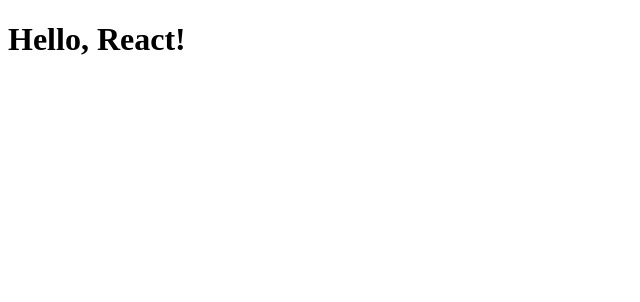
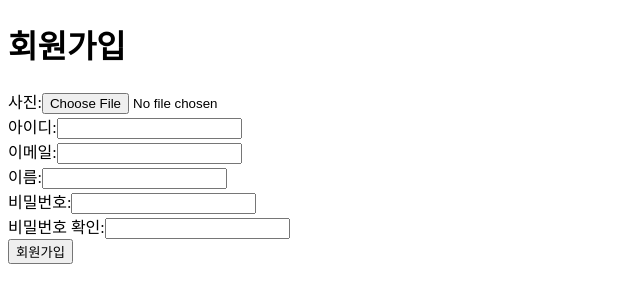
Before and after one commit to kongukjae/KDT-2-Project-C-5, a React app in the folder 3.react/: page / in a window 1280 px wide. Shown: the top 302 px of the page, without its empty margins (0-640 px from the left). Built offline with nearby package versions, Linux system fonts and the light colour scheme.

Commit message:
App.js변경

```diff
--- a/3.react/package.json
+++ b/3.react/package.json
@@ -1,5 +1,5 @@
 { "scripts": {
-  "start": "webpack --mode development --watch"
+  "start": "node src/index.js"
 },
   "dependencies": {
     "react": "^18.2.0",
--- a/3.react/public/index.html
+++ b/3.react/public/index.html
@@ -8,4 +8,5 @@
 </head>
 <body>
     <div id="root"></div>
+    <script src="../dist/bundle.js"></script>
 </html>
--- a/3.react/src/App.js
+++ b/3.react/src/App.js
@@ -1,9 +1,72 @@
-import React from "react";
+import React, { useState } from "react";
 
 function App() {
+  const [form, setForm] = useState({
+    photo: "",
+    id: "",
+    email: "",
+    username: "",
+    password: "",
+    passwordCheck: "",
+  });
+
+  const handleChange = (e) => {
+    setForm({
+      ...form,
+      [e.target.name]: e.target.value,
+    });
+  };
+
+  const handleSubmit = (e) => {
+    e.preventDefault();
+    console.log(form);
+  };
+
   return (
     <div>
-      <h1>Hello, React!</h1>
+      <h1>회원가입</h1>
+      <form onSubmit={handleSubmit}>
+        <div>
+          <label htmlFor="photo">사진:</label>
+          <input type="file" name="photo" id="photo" onChange={handleChange} />
+        </div>
+        <div>
+          <label htmlFor="id">아이디:</label>
+          <input type="text" name="id" id="id" onChange={handleChange} />
+        </div>
+        <div>
+          <label htmlFor="email">이메일:</label>
+          <input type="email" name="email" id="email" onChange={handleChange} />
+        </div>
+        <div>
+          <label htmlFor="username">이름:</label>
+          <input
+            type="text"
+            name="username"
+            id="username"
+            onChange={handleChange}
+          />
+        </div>
+        <div>
+          <label htmlFor="password">비밀번호:</label>
+          <input
+            type="password"
+            name="password"
+            id="password"
+            onChange={handleChange}
+          />
+        </div>
+        <div>
+          <label htmlFor="passwordCheck">비밀번호 확인:</label>
+          <input
+            type="password"
+            name="passwordCheck"
+            id="passwordCheck"
+            onChange={handleChange}
+          />
+        </div>
+        <button type="submit">회원가입</button>
+      </form>
     </div>
   );
 }
```
Also changed, not shown: 1 other file (tests, documents, lock files or other folders).
